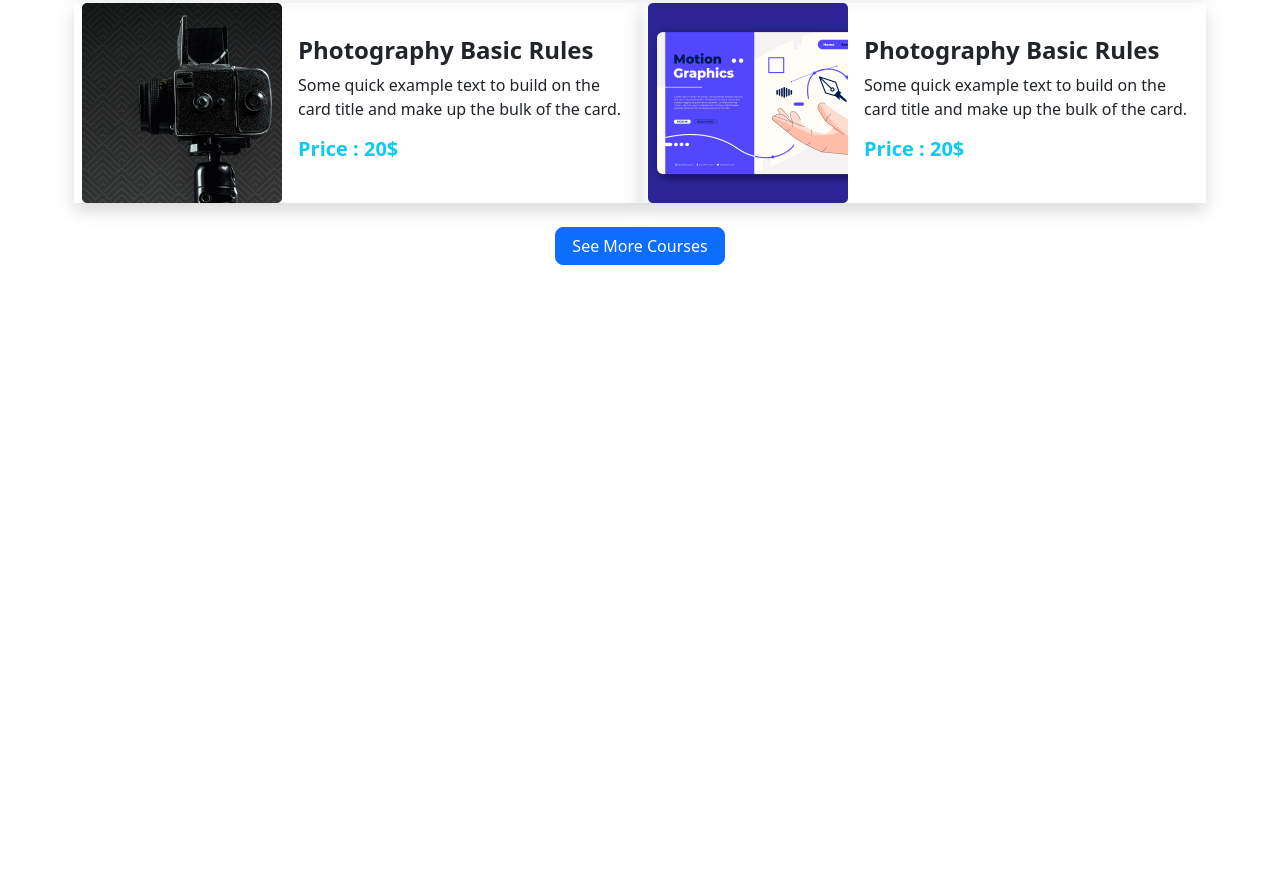
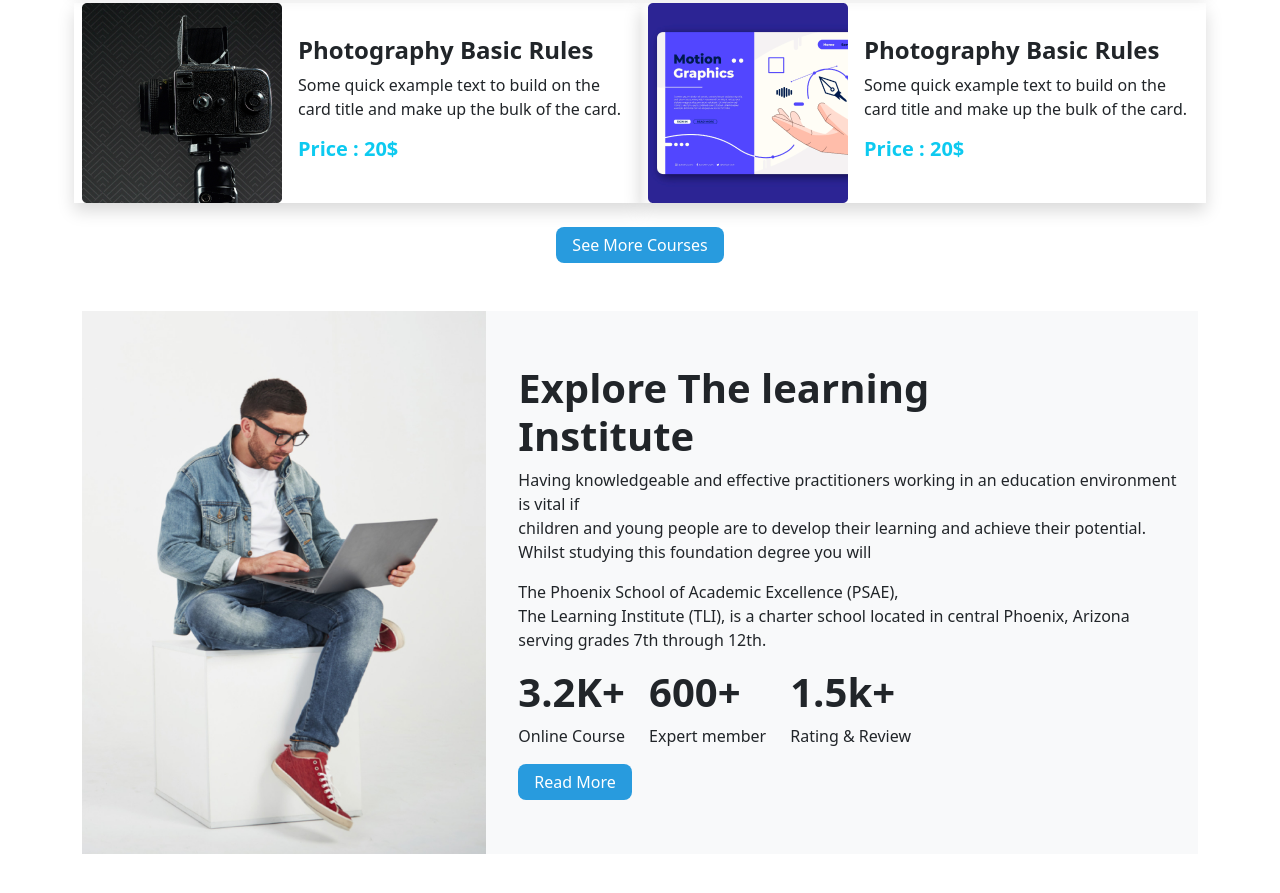
Before and after one commit to hasanalibd/hm-tech-website, a plain HTML site: page index.html in a window 1280 px wide. Shown: the part 1309-2202 px from the top of the page. Before the commit the page ends 1622 px from the top, so only its background shows below. Drawn offline with Linux system fonts and the light colour scheme.

Commit message:
added explore section

```diff
--- a/index.html
+++ b/index.html
@@ -195,13 +195,46 @@
             </div>
 
             <div class="text-center mt-4">
-                <button type="button" class="btn btn-primary rounded-3 px-3 ">See More Courses</button>
+                <button type="button" class="btn btn-primary rounded-3 px-3 btn-color">See More Courses</button>
             </div>
         </section>
         <!--==================== popular section end ====================-->
 
 
 
+        <!--==================== explore section start ====================-->
+        <section class="d-md-flex d-block  justify-content-center align-items-center bg-light my-5 explore-bg">
+            <div class="">
+                <img class="img-fluid" src="images/working.png" alt="">
+            </div>
+            <div class="ms-3  px-3 py-3">
+                <h1 class="display-lg-3 display-md-5 fw-semibold">
+                  <span>Explore The learning </span><br>
+                  <span>Institute</span>
+                </h1>
+                <p>Having knowledgeable and effective practitioners working in an education environment is vital if
+                  <span class="d-none d-lg-block">  children and young people are to develop their learning and achieve their potential. Whilst studying
+                    this foundation degree you will</span>  </p>
+                <p>The Phoenix School of Academic Excellence (PSAE), <span class="d-none d-lg-block ">The Learning Institute (TLI), is a charter school
+                    located in central Phoenix, Arizona serving grades 7th through 12th.</span>  </p>
+                <div class="d-flex ">
+                    <div class="me-4">
+                        <h1 class="fw-semibold">3.2K+</h1>
+                        <p>Online Course</p>
+                    </div>
+                    <div class="me-4">
+                        <h1 class="fw-semibold">600+</h1>
+                        <p>Expert member </p>
+                    </div>
+                    <div class="me-4">
+                        <h1 class="fw-semibold">1.5k+</h1>
+                        <p>Rating & Review</p>
+                    </div>
+                </div>
+                <button type="button" class="btn btn-primary rounded-3 px-3 btn-color" >Read More</button>
+            </div>
+        </section>
+        <!--==================== explore section end ====================-->
     </main>
 
     <script src="bootstrap/bootstrap.min.js"></script>
--- a/style.css
+++ b/style.css
@@ -9,3 +9,12 @@
     background: #000;
     opacity: 0.7;
 }
+
+.explore-bg{
+    background-color: f4fafd;
+}
+
+.btn-color{
+    background-color: #289bde;
+    border: none;
+}
```
